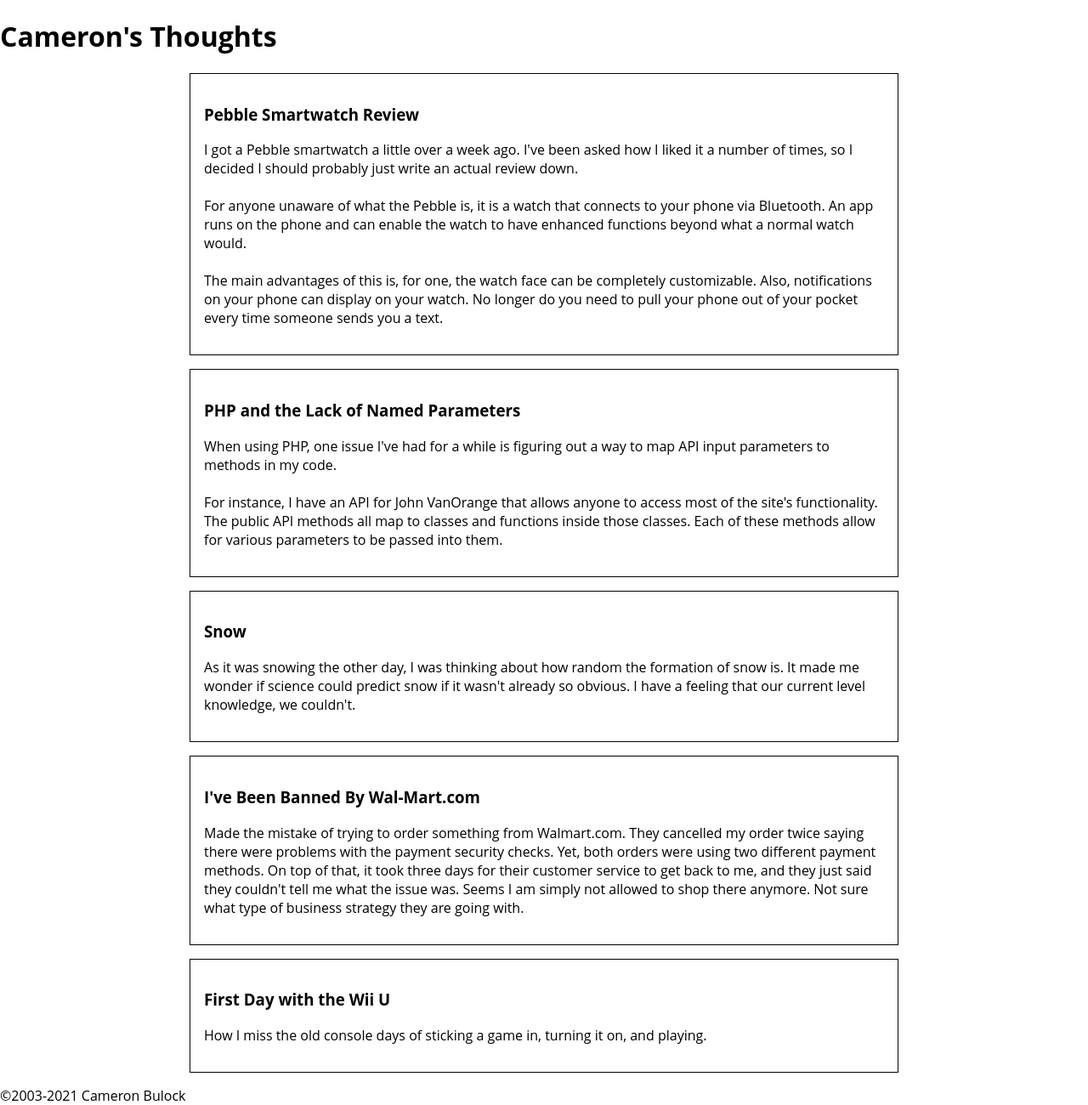
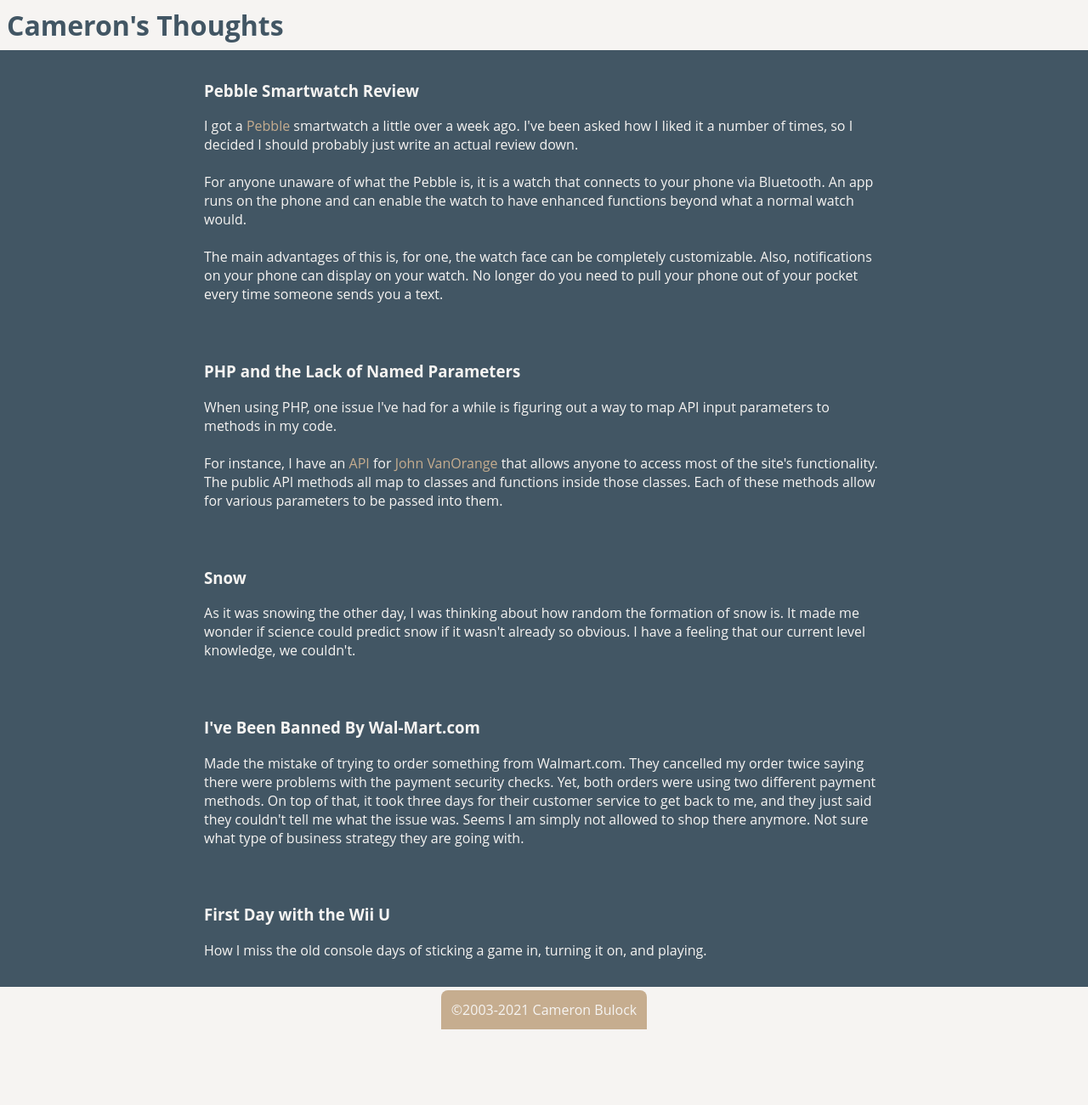
Before and after one commit to cbulock/ct4, a React (Create React App) app: page / in a window 1280 px wide. Shown: the whole page at 85% size. After the commit the page ends 1211 px from the top, so only its background shows below. Built offline with nearby package versions, Linux system fonts and the light colour scheme.

Commit message:
style updates

```diff
--- a/src/App.jsx
+++ b/src/App.jsx
@@ -1,15 +1,19 @@
 import { BrowserRouter as Router, Switch, Route } from 'react-router-dom';
+import { ThemeProvider } from 'styled-components';
 import GlobalStyle from 'components/GlobalStyle';
+
+import theme from 'theme';
+
+import Header from 'components/global/Header';
+import Footer from 'components/global/Footer';
 
 import HomePage from 'components/pages/Home';
 import EntryPage from 'components/pages/Entry';
 
 const App = () => (
-	<>
+	<ThemeProvider theme={theme}>
 		<GlobalStyle />
-		<h1>
-			<a href="/">Cameron&apos;s Thoughts</a>
-		</h1>
+		<Header />
 		<Router>
 			<Switch>
 				<Route path="/:year/:month/:entryBasename">
@@ -20,8 +24,8 @@
 				</Route>
 			</Switch>
 		</Router>
-		<footer>©2003-2021 Cameron Bulock</footer>
-	</>
+		<Footer />
+	</ThemeProvider>
 );
 
 export default App;
--- a/src/components/Excerpt.jsx
+++ b/src/components/Excerpt.jsx
@@ -2,12 +2,12 @@
 import styled from 'styled-components';
 import getEntryPath from 'utils/getEntryPath';
 import formatEntryContent from 'utils/formatEntryContent';
+import EntryContainer from 'components/common/EntryContainer';
 
-const SContainer = styled.div`
-	margin: 1em auto;
-	padding: 1em;
-	border: 1px solid;
-	max-width: 800px;
+const STitle = styled.h3`
+	& > a {
+		color: ${({ theme }) => theme.offWhite};
+	}
 `;
 
 const Excerpt = ({ entry }) => {
@@ -20,12 +20,12 @@
 	} = entry;
 
 	return (
-		<SContainer key={id}>
-			<h3>
+		<EntryContainer key={id}>
+			<STitle>
 				<a href={getEntryPath(createdDate, basename)}>{title}</a>
-			</h3>
+			</STitle>
 			<p>{formatEntryContent(excerpt)}</p>
-		</SContainer>
+		</EntryContainer>
 	);
 };
 
--- a/src/components/GlobalStyle.js
+++ b/src/components/GlobalStyle.js
@@ -3,6 +3,7 @@
 const GlobalStyle = createGlobalStyle`
 	body {
 		margin: 0;
+		background-color: ${({ theme }) => theme.offWhite};
 		font-family: 'Open Sans', -apple-system, BlinkMacSystemFont, 'Segoe UI', 'Roboto', 'Oxygen',
 			'Ubuntu', 'Cantarell', 'Fira Sans', 'Droid Sans', 'Helvetica Neue',
 			sans-serif;
--- /dev/null
+++ b/src/components/common/EntryContainer.jsx
@@ -0,0 +1,31 @@
+import PropTypes from 'prop-types';
+import styled from 'styled-components';
+
+const SContainer = styled.div`
+	padding: 1em 0;
+	background-color: ${({ theme }) => theme.primary};
+`;
+
+const SEntry = styled.div`
+	margin: 1em auto;
+	max-width: 800px;
+	color: ${({ theme }) => theme.offWhite};
+	& a {
+		color: ${({ theme }) => theme.secondary};
+	}
+`;
+
+const EntryContainer = ({ children }) => (
+	<SContainer>
+		<SEntry>{children}</SEntry>
+	</SContainer>
+);
+
+EntryContainer.propTypes = {
+	children: PropTypes.oneOfType([
+		PropTypes.arrayOf(PropTypes.node),
+		PropTypes.node,
+	]).isRequired,
+};
+
+export default EntryContainer;
--- /dev/null
+++ b/src/components/global/Footer.jsx
@@ -0,0 +1,18 @@
+import styled from 'styled-components';
+
+const SContent = styled.p`
+	margin: 4px auto 0;
+	background-color: ${({ theme }) => theme.secondary};
+	color: ${({ theme }) => theme.offWhite};
+	width: fit-content;
+	padding: 0.75em;
+	border-radius: 8px 8px 0 0;
+`;
+
+const Footer = () => (
+	<footer>
+		<SContent>©2003-2021 Cameron Bulock</SContent>
+	</footer>
+);
+
+export default Footer;
--- /dev/null
+++ b/src/components/global/Header.jsx
@@ -0,0 +1,19 @@
+import styled from 'styled-components';
+
+const STitle = styled.h1`
+	margin: 0;
+	padding: 0.25em;
+	& > a {
+		color: ${({ theme }) => theme.primary};
+	}
+`;
+
+const Header = () => (
+	<header>
+		<STitle>
+			<a href="/">Cameron&apos;s Thoughts</a>
+		</STitle>
+	</header>
+);
+
+export default Header;
--- a/src/components/pages/Entry/Entry.jsx
+++ b/src/components/pages/Entry/Entry.jsx
@@ -1,6 +1,7 @@
 import { useParams } from 'react-router-dom';
 import entries from 'entries';
 import formatEntryContent from 'utils/formatEntryContent';
+import EntryContainer from 'components/common/EntryContainer';
 
 const Entry = () => {
 	const { entryBasename } = useParams();
@@ -13,10 +14,10 @@
 	const { entry_title: title, entry_text: text } = entry;
 
 	return (
-		<>
+		<EntryContainer>
 			<h2>{title}</h2>
 			<p>{formatEntryContent(text)}</p>
-		</>
+		</EntryContainer>
 	);
 };
 
--- /dev/null
+++ b/src/theme.js
@@ -0,0 +1,7 @@
+const theme = {
+	offWhite: '#F6F4F2',
+	primary: '#425664',
+	secondary: '#C6AD8F',
+};
+
+export default theme;
```
